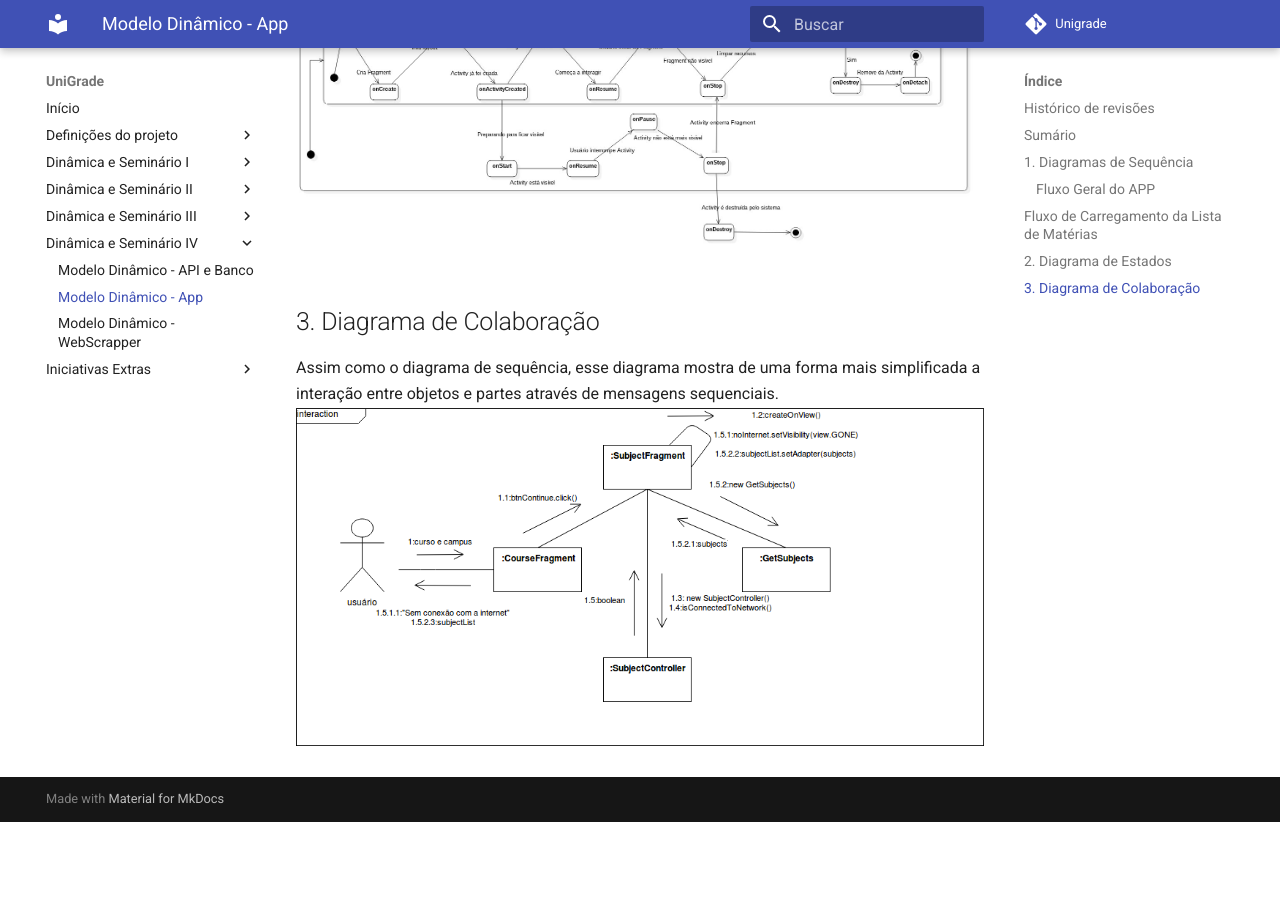
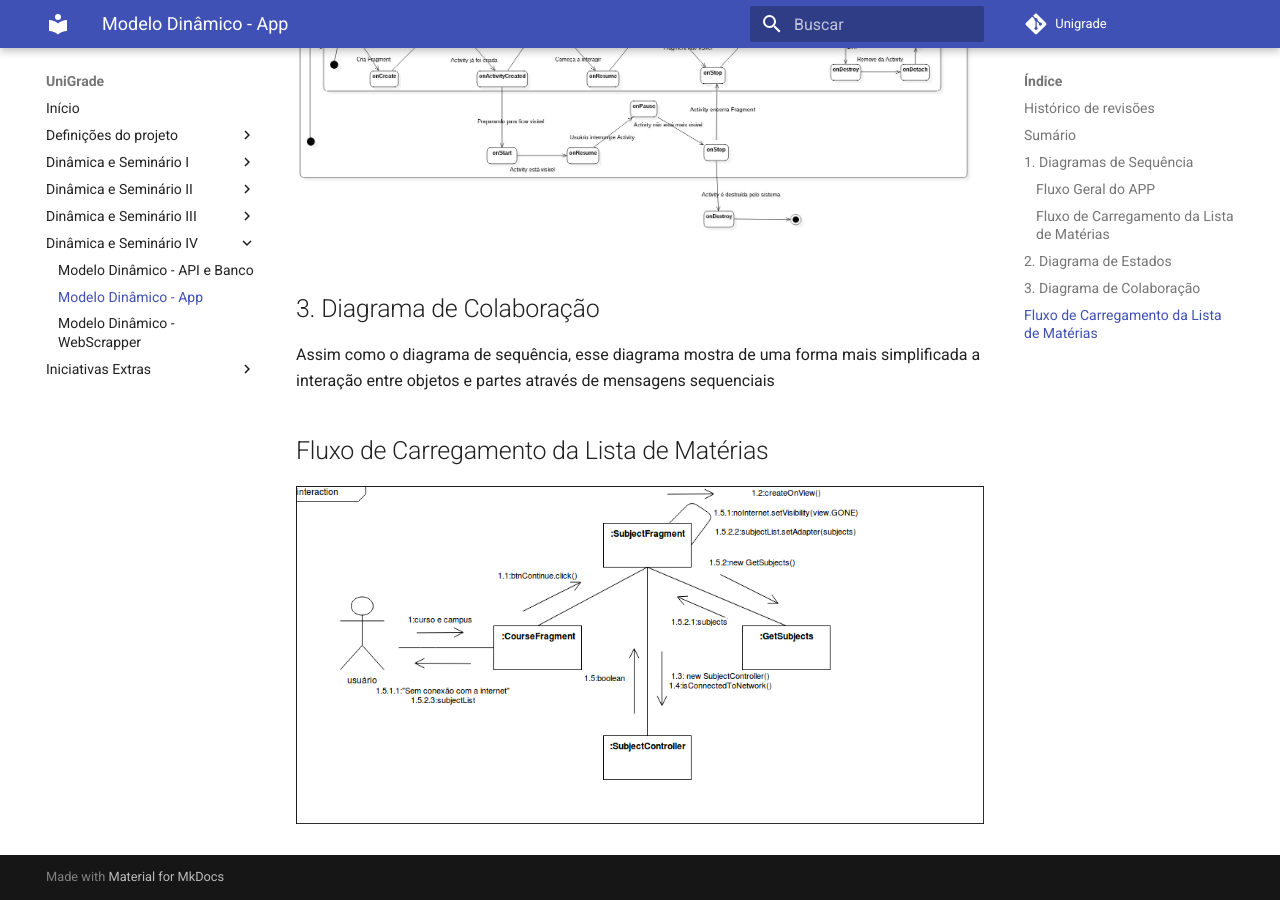
Before and after one commit to ads-unigrade-2019-1/Wiki, an MkDocs documentation site: the page built from docs/dinamica04/app.md, in a window 1280 px wide and 900 px high, scrolled down 1834 px. Built offline with MkDocs 1.6.1 and Material for MkDocs 9.7.7, drawn with Linux system fonts in a browser that asks for light colours; before the commit the page ends 2656 px from its top, so only the background shows below that.

Commit message:
added minor changes to app dinamic IV

```diff
--- a/docs/dinamica04/app.md
+++ b/docs/dinamica04/app.md
@@ -18,7 +18,7 @@
 
 [![UML de Sequência - Fluxo geral do app](img/appSequenceDiagram1.png)](img/appSequenceDiagram1.png)
 
-## Fluxo de Carregamento da Lista de Matérias
+### Fluxo de Carregamento da Lista de Matérias
 
 [![UML de Sequência - Carregamento da tela de matérias](img/appSequenceDiagram2.png)](img/appSequenceDiagram2.png)
 
@@ -27,5 +27,7 @@
 [![UML de Estado - Android](img/umlstateandroid.png)](img/umlstateandroid.png)
 
 ## 3. Diagrama de Colaboração
-Assim como o diagrama de sequência, esse diagrama mostra de uma forma mais simplificada a interação entre objetos e partes através de mensagens sequenciais.
+Assim como o diagrama de sequência, esse diagrama mostra de uma forma mais simplificada a interação entre objetos e partes através de mensagens sequenciais
+
+## Fluxo de Carregamento da Lista de Matérias
 [![UML de Colaboração - Carregamento da tela de matérias](img/appCommunicationDiagram2.png)](img/appCommunicationDiagram2.png)
```
Also changed, not shown: README.md (+1 -0 lines).
